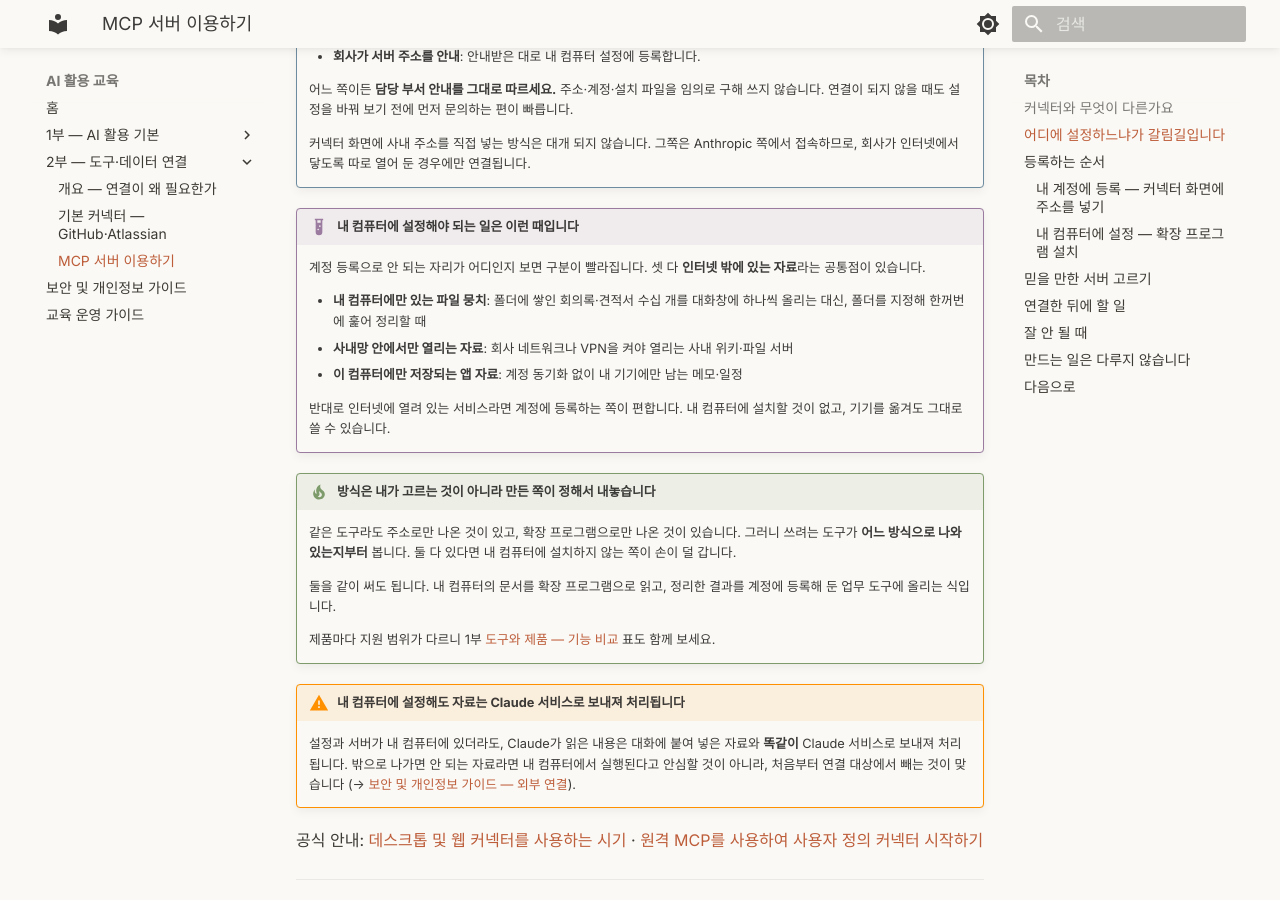
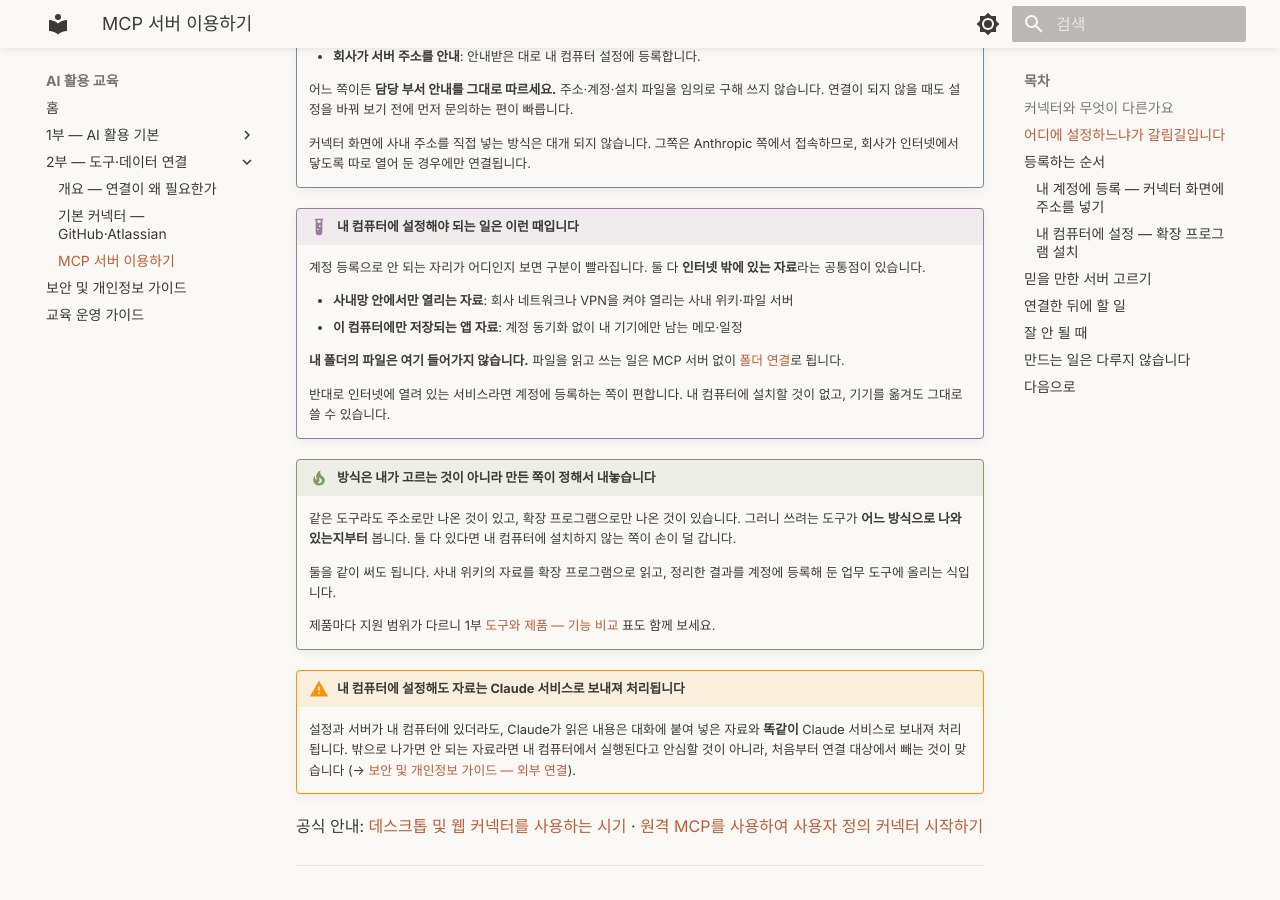
Before and after one commit to scroogy-dev/ai-onboarding, an MkDocs documentation site: the page built from docs/connect/mcp-servers.md, in a window 1280 px wide and 900 px high, scrolled down 3120 px. Built offline with MkDocs 1.6.1 and Material for MkDocs 9.7.7, drawn with Linux system fonts in a browser that asks for light colours; some of the changed text lies outside the part shown.

Commit message:
docs: 로컬 MCP 용례에서 내 폴더 파일을 걷어내고 사내·기기 앱 자료로 통일 (#49)

```diff
--- a/docs/connect/mcp-servers.md
+++ b/docs/connect/mcp-servers.md
@@ -55,14 +55,14 @@
 
     **접속을 시작하는 쪽**: 내 컴퓨터입니다.
 
-    **닿는 범위**: 내 컴퓨터가 닿는 곳이면 모두입니다. 내 폴더의 파일도, VPN을 켜야 열리는 사내 자료도 여기 들어갑니다.
+    **닿는 범위**: 내 컴퓨터가 닿는 곳이면 모두입니다. VPN을 켜야 열리는 사내 자료도, 이 컴퓨터에만 저장되는 앱 자료도 여기 들어갑니다.
 
 </div>
 
 !!! info "내 컴퓨터에 설정한다고 서버까지 내 컴퓨터에 있는 것은 아닙니다"
     가장 헷갈리는 지점입니다. **설정을 두는 자리**와 **서버가 실행되는 자리**는 별개입니다.
 
-    - **설정도 내 컴퓨터, 서버도 내 컴퓨터**: 파일 정리 도구처럼 프로그램이 통째로 내 기기에서 실행되는 경우
+    - **설정도 내 컴퓨터, 서버도 내 컴퓨터**: 기기의 메모 앱을 읽는 도구처럼 프로그램이 통째로 내 기기에서 실행되는 경우
     - **설정은 내 컴퓨터, 서버는 다른 곳의 주소**: 설정만 내 기기에 두고, 접속은 내 컴퓨터에서 그 주소로 나갑니다
 
     두 번째가 **회사 사내망 MCP 서버**를 쓰는 방식입니다. 접속이 내 컴퓨터에서 나가니, VPN이 붙어 있으면 사내 주소에 닿습니다.
@@ -135,18 +135,19 @@
     커넥터 화면에 사내 주소를 직접 넣는 방식은 대개 되지 않습니다. 그쪽은 Anthropic 쪽에서 접속하므로, 회사가 인터넷에서 닿도록 따로 열어 둔 경우에만 연결됩니다.
 
 !!! example "내 컴퓨터에 설정해야 되는 일은 이런 때입니다"
-    계정 등록으로 안 되는 자리가 어디인지 보면 구분이 빨라집니다. 셋 다 **인터넷 밖에 있는 자료**라는 공통점이 있습니다.
+    계정 등록으로 안 되는 자리가 어디인지 보면 구분이 빨라집니다. 둘 다 **인터넷 밖에 있는 자료**라는 공통점이 있습니다.
 
-    - **내 컴퓨터에만 있는 파일 뭉치**: 폴더에 쌓인 회의록·견적서 수십 개를 대화창에 하나씩 올리는 대신, 폴더를 지정해 한꺼번에 훑어 정리할 때
     - **사내망 안에서만 열리는 자료**: 회사 네트워크나 VPN을 켜야 열리는 사내 위키·파일 서버
     - **이 컴퓨터에만 저장되는 앱 자료**: 계정 동기화 없이 내 기기에만 남는 메모·일정
+
+    **내 폴더의 파일은 여기 들어가지 않습니다.** 파일을 읽고 쓰는 일은 MCP 서버 없이 [폴더 연결](../intro.md#claude-cowork)로 됩니다.
 
     반대로 인터넷에 열려 있는 서비스라면 계정에 등록하는 쪽이 편합니다. 내 컴퓨터에 설치할 것이 없고, 기기를 옮겨도 그대로 쓸 수 있습니다.
 
 !!! tip "방식은 내가 고르는 것이 아니라 만든 쪽이 정해서 내놓습니다"
     같은 도구라도 주소로만 나온 것이 있고, 확장 프로그램으로만 나온 것이 있습니다. 그러니 쓰려는 도구가 **어느 방식으로 나와 있는지부터** 봅니다. 둘 다 있다면 내 컴퓨터에 설치하지 않는 쪽이 손이 덜 갑니다.
 
-    둘을 같이 써도 됩니다. 내 컴퓨터의 문서를 확장 프로그램으로 읽고, 정리한 결과를 계정에 등록해 둔 업무 도구에 올리는 식입니다.
+    둘을 같이 써도 됩니다. 사내 위키의 자료를 확장 프로그램으로 읽고, 정리한 결과를 계정에 등록해 둔 업무 도구에 올리는 식입니다.
 
     제품마다 지원 범위가 다르니 1부 [도구와 제품 — 기능 비교](../intro.md#claude-comparison) 표도 함께 보세요.
 
```
